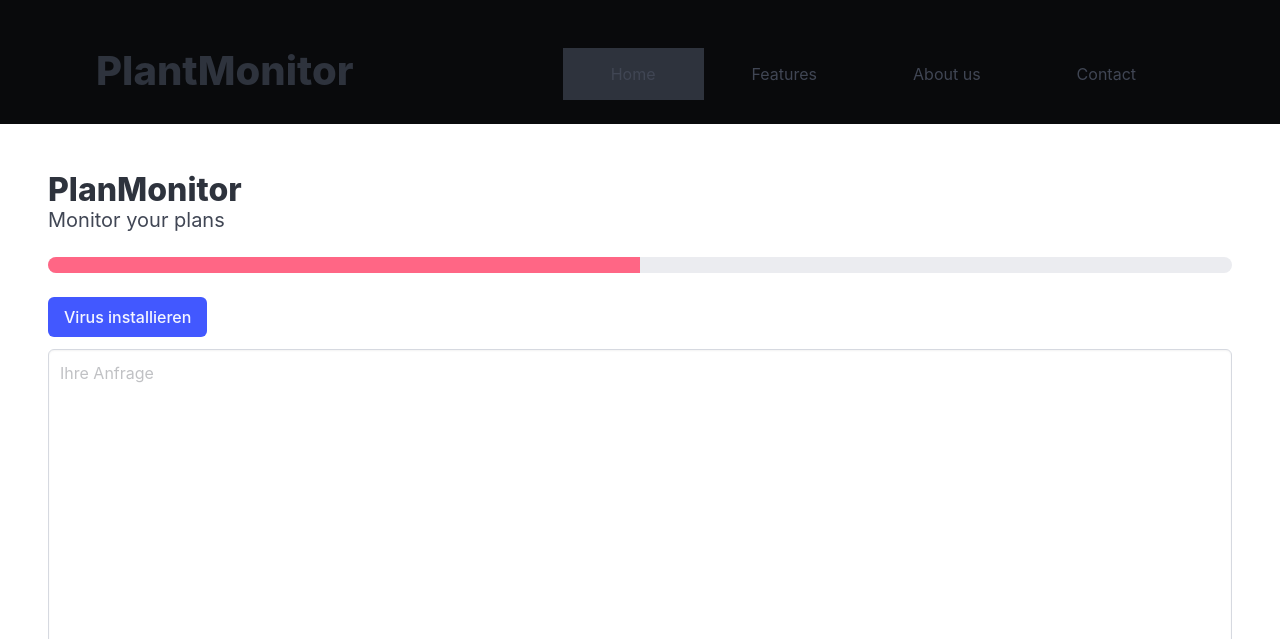
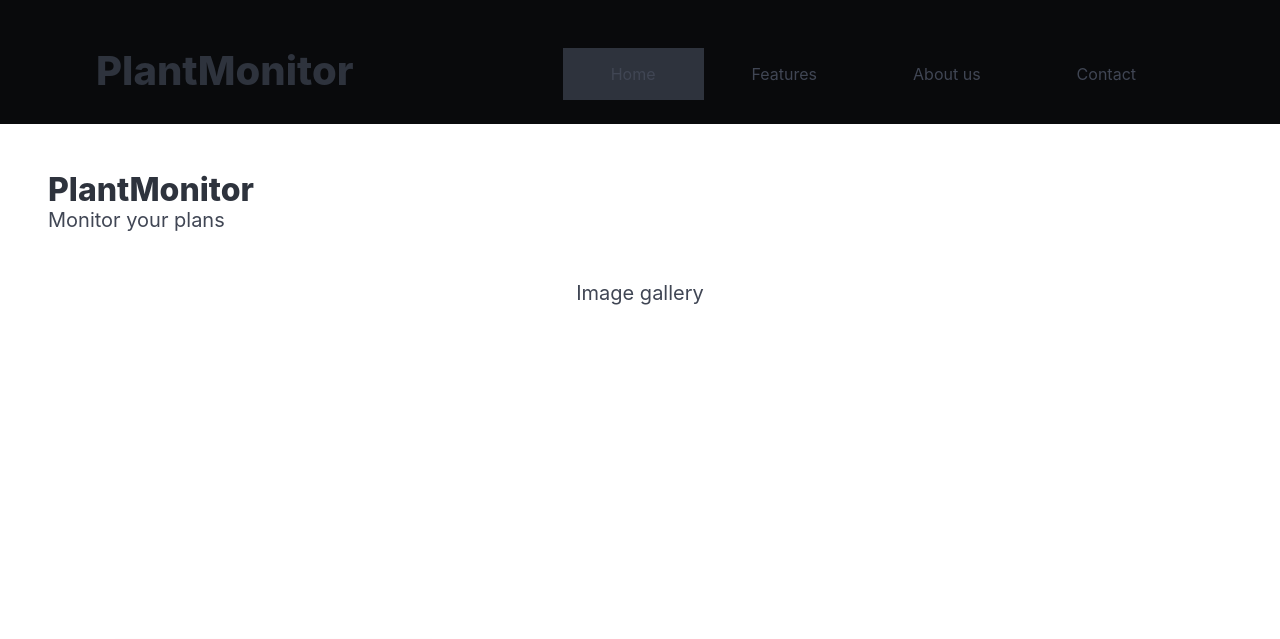
Before and after one commit to xChezY/PlantMonitor, a PHP site: page / in a window 1280 px wide. Shown: the top 639 px of the page. Run offline with PHP 8.4, Linux system fonts and the light colour scheme.

Commit message:
Update for Website and ready for presantation

```diff
--- a/contact/index.php
+++ b/contact/index.php
@@ -14,6 +14,7 @@
         <div class="container">
         <div class="columns is-multiline">
     <div class="column is-6">
+        <h1 class="title mb-6">Kontakt</h1>
         <h2 class="subtitle">textemail@mail.com</h2>
         <h2 class="subtitle">Telefonnummer</h2>
         <form class="box">
--- a/index.php
+++ b/index.php
@@ -18,16 +18,15 @@
     <section class="section">
 
         <h1 class="title">
-            PlanMonitor
+            PlantMonitor
         </h1>
-        <p class="subtitle">
+        <p class="subtitle mb-6">
             Monitor your plans
         </p>
-        <progress class="progress is-danger" value="50" max="100">
-            15%
-        </progress>
-        <a href="/features" class="button is-link">Virus installieren</a>
-        <textarea class="textarea mt-3" placeholder="Ihre Anfrage" rows="30"></textarea>
+
+        <p class="subtitle has-text-centered mt-6">
+            Image gallery
+        </p>
     </section>
     <section class="section is-large" id="about">
         <div class="container">
```
Also changed, not shown: features/index.php (+30 -6 lines).
